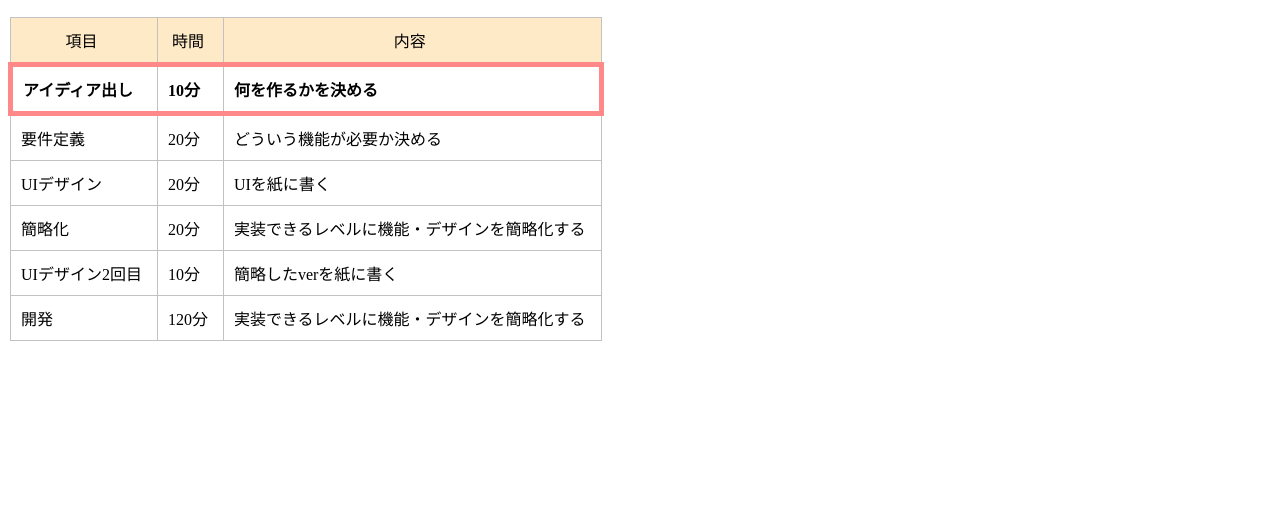
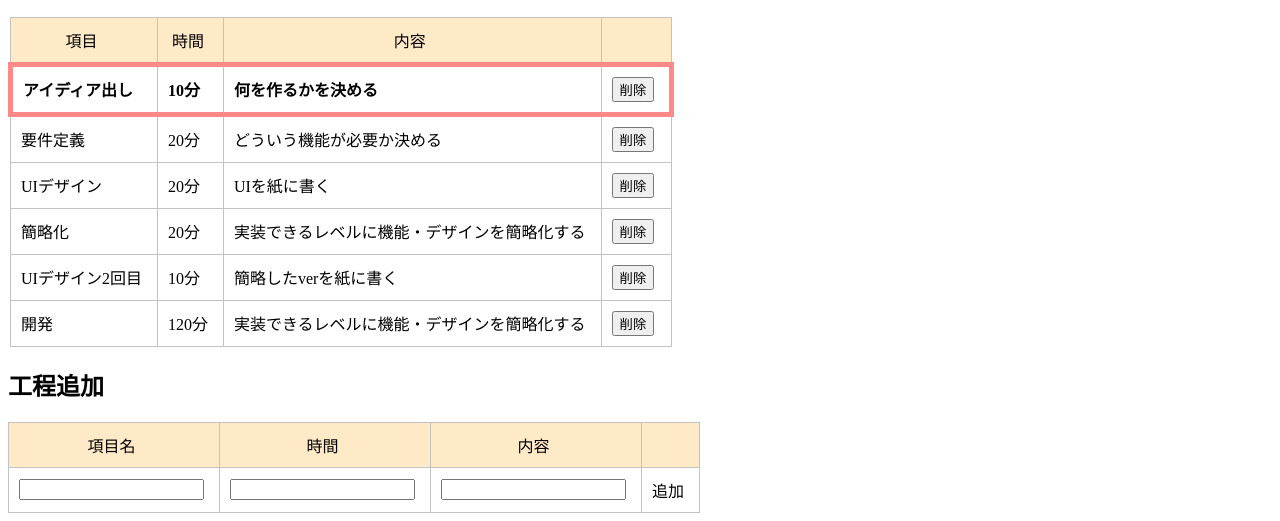
Before and after one commit to hikariyamasaki/timer, a plain HTML site: page view.html in a window 1280 px wide. Shown: the part 319-840 px from the top of the page. Before the commit the page ends 800 px from the top, so only its background shows below. Drawn offline with Linux system fonts and the light colour scheme.

Commit message:
add function of add delete

```diff
--- a/01_stylesheet.css
+++ b/01_stylesheet.css
@@ -103,3 +103,7 @@ td {
   font-size: 100px;
   padding: 20px;
 }
+
+.schedule_add_table {
+  margin-top: 10px;
+}
--- a/schedule.js
+++ b/schedule.js
@@ -20,17 +20,17 @@ var indexNow = 0
 
 
 // schTableにセットするTableの内容のHTMLソースを作る
-var tableContents = '<tr class="table_index"><td>項目</td><td>時間</td><td>内容</td></tr>'
+var tableContents = '<tr class="table_index"><td>項目</td><td>時間</td><td>内容</td><td></td></tr>'
 
 
 function setTable() {
   // tableの各行をセット
   for (var i = 0; i < index.length; i++) {
     if (i==indexNow){
-      tableContents += '<tr id="nowtask"><td>'+index[i]+'</td><td>'+time[i]+'分</td><td>'+contents[i]+'</td></tr>'
-    }else{
-      tableContents += '<tr><td>'+index[i]+'</td><td>'+time[i]+'分</td><td>'+contents[i]+'</td></tr>'
+      tableContents += '<tr id="nowtask">'
     }
+    tableContents += '<td>'+index[i]+'</td><td>'+time[i]+'分</td><td>'+contents[i]+'</td>'
+    tableContents += '<td><button value="' + String(i) + '" onclick="deleteRow(this)">削除</button></td></tr>'
   }
   //schTable.innerHTML = tableContents
 
@@ -40,7 +40,23 @@ function setTable() {
   parentTable.innerHTML = tableContents
 
   // tableContentsの内容をリセット
-  tableContents = '<tr class="table_index"><td>項目</td><td>時間</td><td>内容</td></tr>'
+  tableContents = '<tr class="table_index"><td>項目</td><td>時間</td><td>内容</td><td></td></tr>'
+}
+
+function addSchedule() {
+  index.push(document.schedule_add.task.value)
+  time.push(document.schedule_add.time.value)
+  contents.push(document.schedule_add.contents.value)
+  setTable()
+}
+
+function deleteRow(btn) {
+  console.log(btn.value)
+  row =  parseInt(btn.value)
+  index.splice(row,1)
+  time.splice(row,1)
+  contents.splice(row,1)
+  setTable()
 }
 
 setTable()
--- a/view.html
+++ b/view.html
@@ -27,6 +27,20 @@
     </table>
     <script type="text/javascript" src="schedule.js"></script>
 
+    <h2>工程追加</h2>
+
+    <form name="schedule_add">
+      <table class="schedule_add_table">
+        <tr class="table_index"><td>項目名</td><td>時間</td><td>内容</td><td></td></tr>
+        <tr>
+          <td><input type="text" name="task"></td>
+          <td><input type="text" name="time"></td>
+          <td><input type="text" name="contents"></td>
+          <td><a onclick="addSchedule()">追加</a></td>
+        </tr>
+      </table>
+    </form>
+
   </div>
 </body>
 </html>
```
